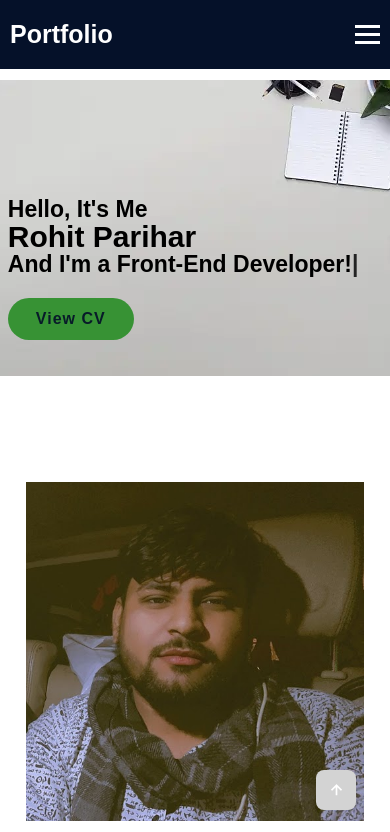
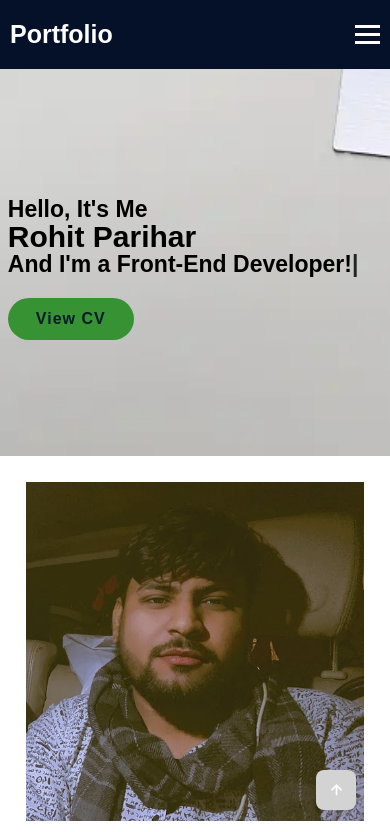
Before and after one commit to Rohit093486/Rohit093486.github.io, a plain HTML site: page index.html in a window 390 px wide. Shown: the top 832 px of the page. Drawn offline with nearby package versions, Linux system fonts and the light colour scheme.

Commit message:
mobile view

```diff
--- a/style.css
+++ b/style.css
@@ -784,7 +784,7 @@ form textarea {
       }
   .home {
     height: 54vh;
-    background-size: auto;
+    /* background-size: auto; */
     padding: 80px 2% 0;
   }
   .home-content h3 {
```
